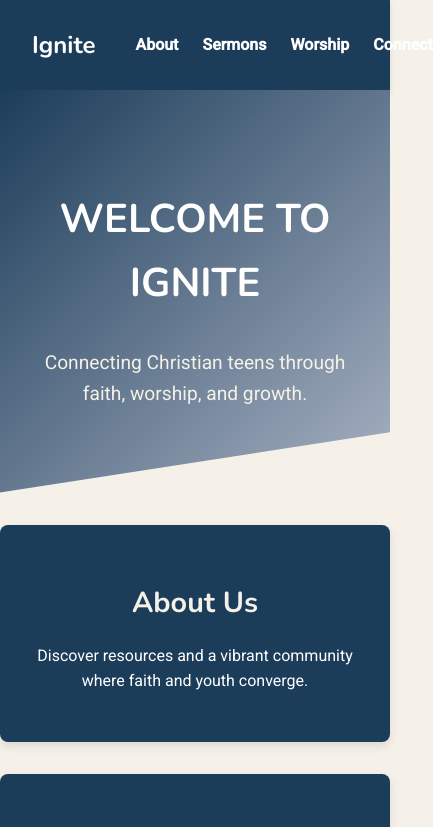
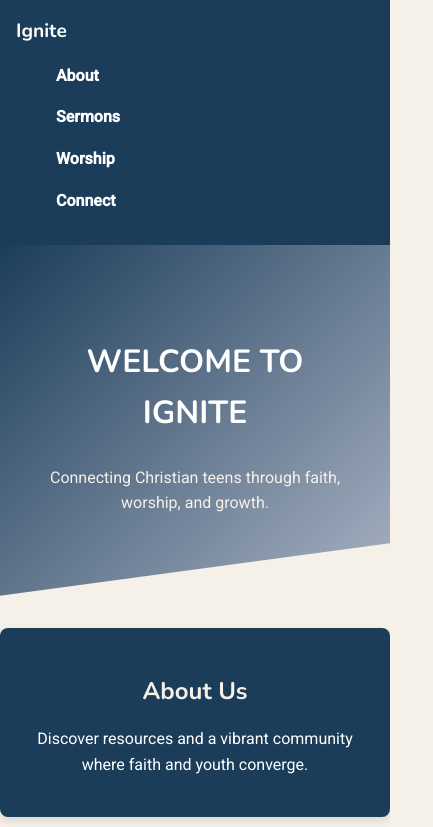
Before and after one commit to boogrant/Ignite, a plain HTML site: page index.html in a window 390 px wide. Shown: the top 827 px of the page, 433 px wide, since content can reach past the window. Drawn offline with nearby package versions, Linux system fonts and the light colour scheme.

Commit message:
Update CSS styles for Ignite project

```diff
--- a/assets/css/style.css
+++ b/assets/css/style.css
@@ -19,8 +19,8 @@ body {
     line-height: 1.6;
     padding: 0;
     margin: 0;
+    box-sizing: border-box; /* Ensure padding and borders don’t affect layout */
 }
-
 /* Navbar */
 .navbar {
     display: flex;
@@ -110,5 +110,46 @@ footer {
 }
 
 @media (max-width: 768px) {
+    /* Navbar Adjustments */
+    .navbar {
+        padding: 1rem;
+        flex-direction: column;
+        align-items: flex-start;
+    }
 
+    .navbar .logo {
+        font-size: 1.2rem;
+    }
+
+    .navbar .nav-links {
+        list-style: none;
+        display: flex;
+        flex-direction: column;
+        align-items: flex-start;
+        gap: 1rem;
+        margin-top: 1rem;
+    }
+
+    .navbar .nav-links a {
+        font-size: 1rem;
+    }
+
+    /* Hero Section Adjustments */
+    .hero h1 {
+        font-size: 2rem;
+    }
+
+    .hero p {
+        font-size: 1rem;
+    }
+
+    /* Content Sections Adjustments */
+    .content-section {
+        padding: 1.5rem;
+        max-width: 90%; /* Allow content to scale properly */
+    }
+
+    .content-section h2 {
+        font-size: 1.5rem;
+    }
 }
```
